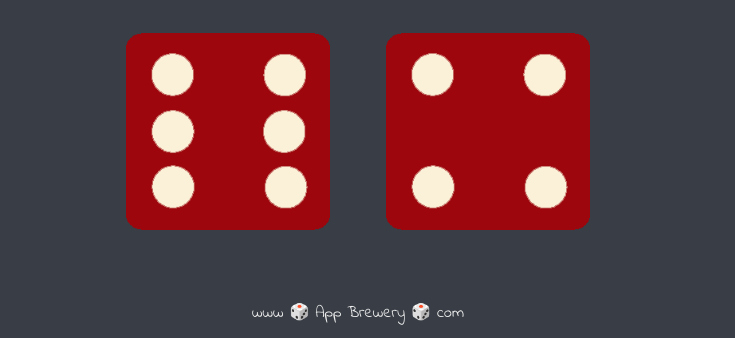
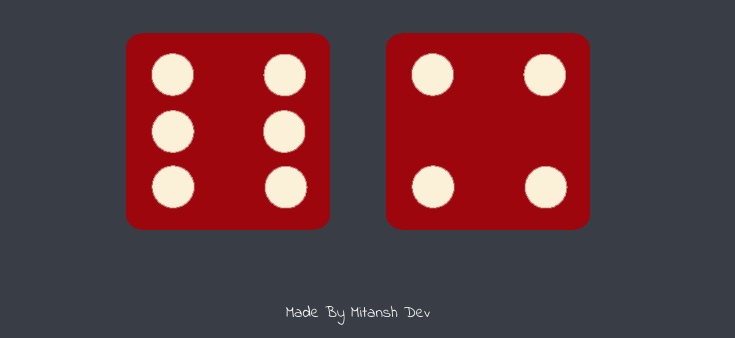
Before and after one commit to Mitansh-09/JS-Project1-Dice-Game, a plain HTML site: page index.html in a window 1280 px wide. Shown: the part 462-800 px from the top of the page, without its empty margins (282-1017 px from the left). Drawn offline with Linux system fonts and the light colour scheme.

Commit message:
Fix: move footer inside body and GitHub Pages readiness

```diff
--- a/index.html
+++ b/index.html
@@ -27,7 +27,7 @@
     <script src="index.js" charset="utf-8"></script>
 
     <footer>
-      www 🎲 App Brewery 🎲 com
+      Made By Mitansh Dev
     </footer>
 
   </body>
```
